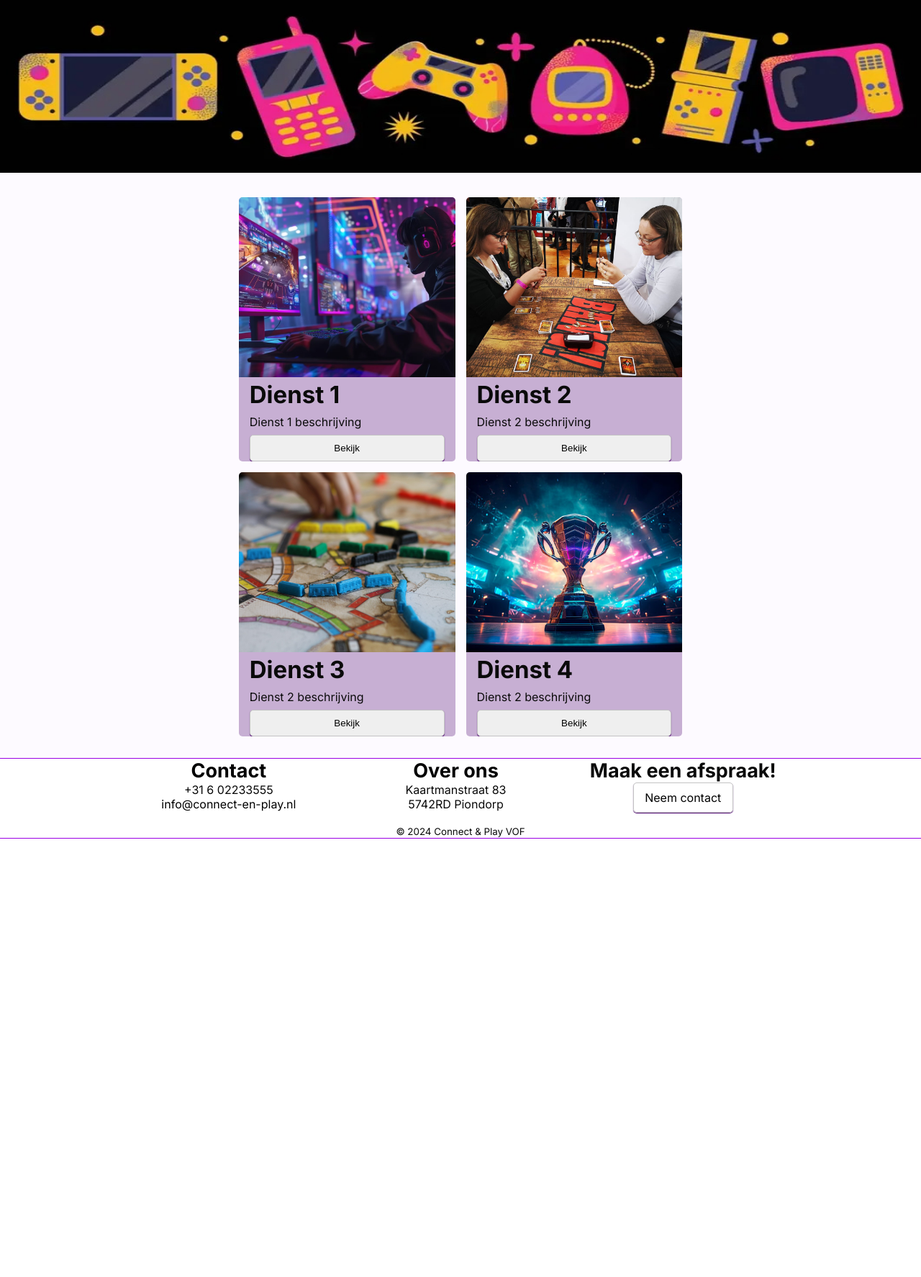
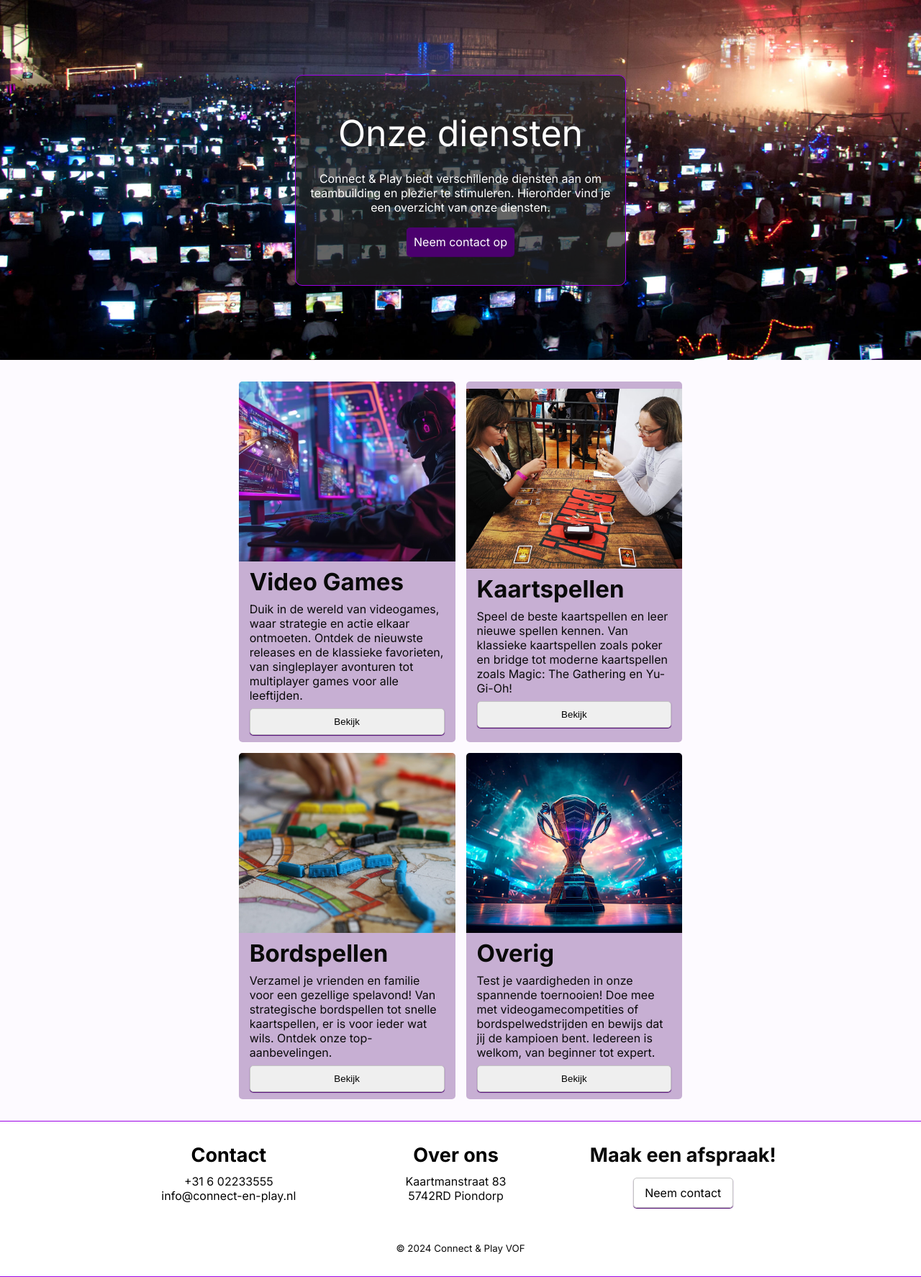
Before and after one commit to boonsboos/connect-play, a PHP site: page /diensten.html in a window 1280 px wide. Shown: the part 71-1845 px from the top of the page at 72% size. Before the commit the page ends 1236 px from the top, so only its background shows below. Run offline with PHP 8.4, Linux system fonts and the light colour scheme.

Commit message:
Style/diensten (#23)
* added homepage styling

* small fix, could not figure out the misaligned images

* 'Neem contact op' button was not centered

* Diensten filled with data

---------

Co-authored-by: boons <57451966+boonsboos@users.noreply.github.com>

```diff
--- a/diensten.html
+++ b/diensten.html
@@ -4,7 +4,7 @@
 <head>
 	<meta charset="UTF-8" />
 	<meta name="viewport" content="width=device-width, initial-scale=1.0" />
-	<title>Connect & Play - Uniting Players, Creating Legends!</title>
+	<title>C&P: Diensten</title>
 	<link rel="preconnect" href="https://fonts.googleapis.com" />
 	<link rel="preconnect" href="https://fonts.gstatic.com" crossorigin />
 	<link
@@ -26,12 +26,29 @@
 
 			<div id="page-links" class="flex offset mb-col-12">
 				<a href="diensten.html">Diensten</a>
-				<a href="OverOns.html">Over Ons</a>
+				<a href="overons.html">Over Ons</a>
 				<a href="contact.html">Contact</a>
 			</div>
 		</div>
 	</header>
-	<img class="banner-img" src="images/bannerImg.jpg" alt="Banner afbeelding" />
+	<!-- Background banner with title, text and button -->
+	<section class="home-banner flex justify-center align-center">
+		<div class="mb-col-12 col-9 flex justify-center">
+			<div class="home-head-box py-50 col-6 mb-col-12 flex justify-center">
+				<h1 class="heading pb-15">Onze diensten</h1>
+				<p class="text-center pb-10 col-12 px-10">
+					Connect & Play biedt verschillende diensten aan om
+					teambuilding en plezier te stimuleren. Hieronder vind je
+					een overzicht van onze diensten.
+				</p>
+				<div class="pt-10">
+					<a class="button p-10" href="contact.html">
+						Neem contact op
+					</a>
+				</div>
+			</div>
+		</div>
+	</section>
 
 	<section id="diensten-container" class="flex justify-center py-15">
 		<div id="diensten" class="flex justify-center col-6 mb-col-12">
@@ -40,12 +57,12 @@
 	</section>
 
 	<!-- Footer -->
-	<footer>
+	<footer class="py-30">
 		<div id="footer-container" class="flex justify-center pb-15">
 			<div id="footer-sections" class="col-9 flex text-center">
-				<div class="mb-col-12 col-4">
+				<div class="contact-ons-footer mb-col-12 col-4">
 					<a href="contact.html">
-						<h3 id="contact">Contact</h3>
+						<h3 id="contact" class="pb-10">Contact</h3>
 					</a>
 					<ul>
 						<li>
@@ -56,9 +73,9 @@
 						</li>
 					</ul>
 				</div>
-				<div class="mb-col-12 col-4">
-					<a href="OverOns.html">
-						<h3 id="over-ons">Over ons</h3>
+				<div class="over-ons-footer mb-col-12 col-4">
+					<a href="overons.html">
+						<h3 id="over-ons" class="pb-10">Over ons</h3>
 					</a>
 					<ul>
 						<li>
@@ -69,15 +86,15 @@
 						</li>
 					</ul>
 				</div>
-				<div class="mb-offset-3 mb-col-4 col-4">
-					<h3>Maak een afspraak!</h3>
+				<div class="maak-afspraak-footer mb-offset-3 mb-col-4 col-4">
+					<h3 class="pb-15">Maak een afspraak!</h3>
 					<div class="flex justify-center">
 						<a href="contact.html" class="button col-6">Neem contact</a>
 					</div>
 				</div>
 			</div>
 		</div>
-		<div class="flex align-center justify-center">
+		<div class="flex align-center justify-center pt-30">
 			<p>
 				<small>&copy; 2024 Connect & Play VOF</small>
 			</p>
--- a/js/diensten.js
+++ b/js/diensten.js
@@ -2,26 +2,30 @@
 const diensten = [
 	{
 		id: 1,
-		title: "Dienst 1",
-		description: "Dienst 1 beschrijving",
+		title: "Video Games",
+		description:
+			"Duik in de wereld van videogames, waar strategie en actie elkaar ontmoeten. Ontdek de nieuwste releases en de klassieke favorieten, van singleplayer avonturen tot multiplayer games voor alle leeftijden.",
 		image: "/images/dienst_1.jpg",
 	},
 	{
 		id: 2,
-		title: "Dienst 2",
-		description: "Dienst 2 beschrijving",
+		title: "Kaartspellen",
+		description:
+			"Speel de beste kaartspellen en leer nieuwe spellen kennen. Van klassieke kaartspellen zoals poker en bridge tot moderne kaartspellen zoals Magic: The Gathering en Yu-Gi-Oh!",
 		image: "/images/dienst_2.jpg",
 	},
 	{
 		id: 3,
-		title: "Dienst 3",
-		description: "Dienst 2 beschrijving",
+		title: "Bordspellen",
+		description:
+			"Verzamel je vrienden en familie voor een gezellige spelavond! Van strategische bordspellen tot snelle kaartspellen, er is voor ieder wat wils. Ontdek onze top-aanbevelingen.",
 		image: "/images/dienst_3.jpg",
 	},
 	{
 		id: 4,
-		title: "Dienst 4",
-		description: "Dienst 2 beschrijving",
+		title: "Overig",
+		description:
+			"Test je vaardigheden in onze spannende toernooien! Doe mee met videogamecompetities of bordspelwedstrijden en bewijs dat jij de kampioen bent. Iedereen is welkom, van beginner tot expert.",
 		image: "/images/dienst_4.jpg",
 	},
 ]
@@ -38,13 +42,20 @@ function createDienstElement(dienst) {
 	// create a new div element
 	const dienstElement = document.createElement("div")
 	// add classes to the dienst element, each class is its own string
-	dienstElement.classList.add("dienst", "col-6", "flex-col", "justify-center", "mb-col-12")
+	dienstElement.classList.add(
+		"dienst",
+		"col-6",
+		"flex",
+		"flex-col",
+		"justify-center",
+		"mb-col-12"
+	)
 
 	// set the innerHTML of the dienst element just like .appendChild() does
 	// this is a template string, it allows you to use variables in the string
 	dienstElement.innerHTML = `
         <img src="${dienst.image}" alt="${dienst.title}" />
-        <div class="flex px-15">
+        <div class="flex px-15 pb-10">
 			<h2>${dienst.title}</h2>
         	<p>${dienst.description}</p>
         	<button class="button">Bekijk</button>
--- a/style.css
+++ b/style.css
@@ -78,15 +79,16 @@ a {
 }
 
 .banner-img {
+	object-fit: cover;
 	width: 100%;
-	height: 30vh;
+	height: 200;
 	margin: 0;
 	padding: 0;
 }
 
 .contact-img {
-	width: 6vw;
-	height: 6vh;
+	width: 4vw;
+	height: 4vh;
 }
 
 /* classes for interactive elements (buttons, input fields) */
@@ -184,10 +204,16 @@ a {
 .p-30 {
 	padding: 30px;
 }
+
+.pt-30 {
+	padding-top: 30px;
+}
+
 .py-30 {
 	padding-top: 30px;
 	padding-bottom: 30px;
 }
+
 .px-30 {
 	padding-left: 30px;
 	padding-right: 30px;
@@ -341,7 +369,7 @@ footer img {
 	flex-wrap: wrap;
 	column-gap: 15px;
 	row-gap: 15px;
-	margin: 15px 0;
+	padding: 15px 0;
 }
 
 #diensten .dienst {
```
Also changed, not shown: other parts of style.css (+62 -28 lines), OverOns.html (+11 -10 lines), contact.html (+26 -56 lines), index.html (+28 -77 lines), js/contact.js (renamed from script.js, +9 -0 lines), images/bannerImg.jpg, images/bannerImg.svg (deleted), images/bannerImg2.jpg (added).
